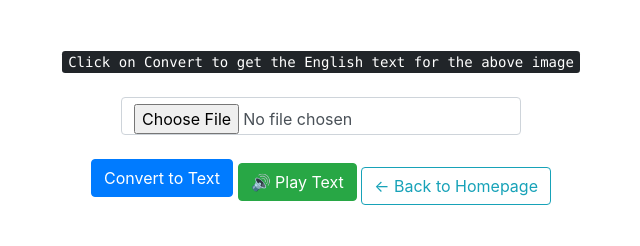
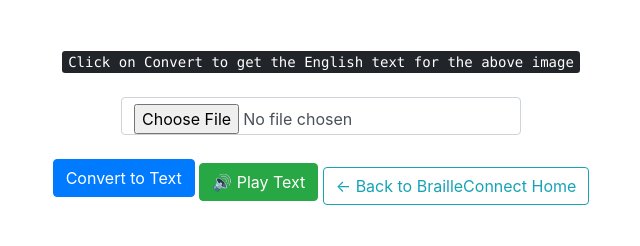
Before and after one commit to rahuldev870/B-S-C, a Flask app: page / in a window 1280 px wide. Shown: the part 439-685 px from the top of the page, without its empty margins (319-959 px from the left). Run offline with Flask 3, Linux system fonts and the light colour scheme; some libraries are stand-ins or nearby versions.

Commit message:
Update index.html

```diff
--- a/templates/index.html
+++ b/templates/index.html
@@ -31,7 +31,9 @@
     <input type="file" id="file_input" class="form-control mb-3" style="max-width: 400px; margin: 0 auto;">
     <button onclick="upload('/digest');" id="upload_btn" class="btn btn-primary">Convert to Text</button>
     <button id="play_btn" class="btn btn-success mt-2">🔊 Play Text</button>
-    <a href="https://rahuldev870.github.io/Braille-k/" class="btn btn-outline-info mt-3">← Back to Homepage</a>
+
+    <!-- ✅ Updated Back to Homepage Button -->
+    <a href="https://braille-k-2.onrender.com" class="btn btn-outline-info mt-3">← Back to BrailleConnect Home</a>
 
     <br><br>
     <audio id="player" controls style="display: none; margin-top: 10px;"></audio>
```
